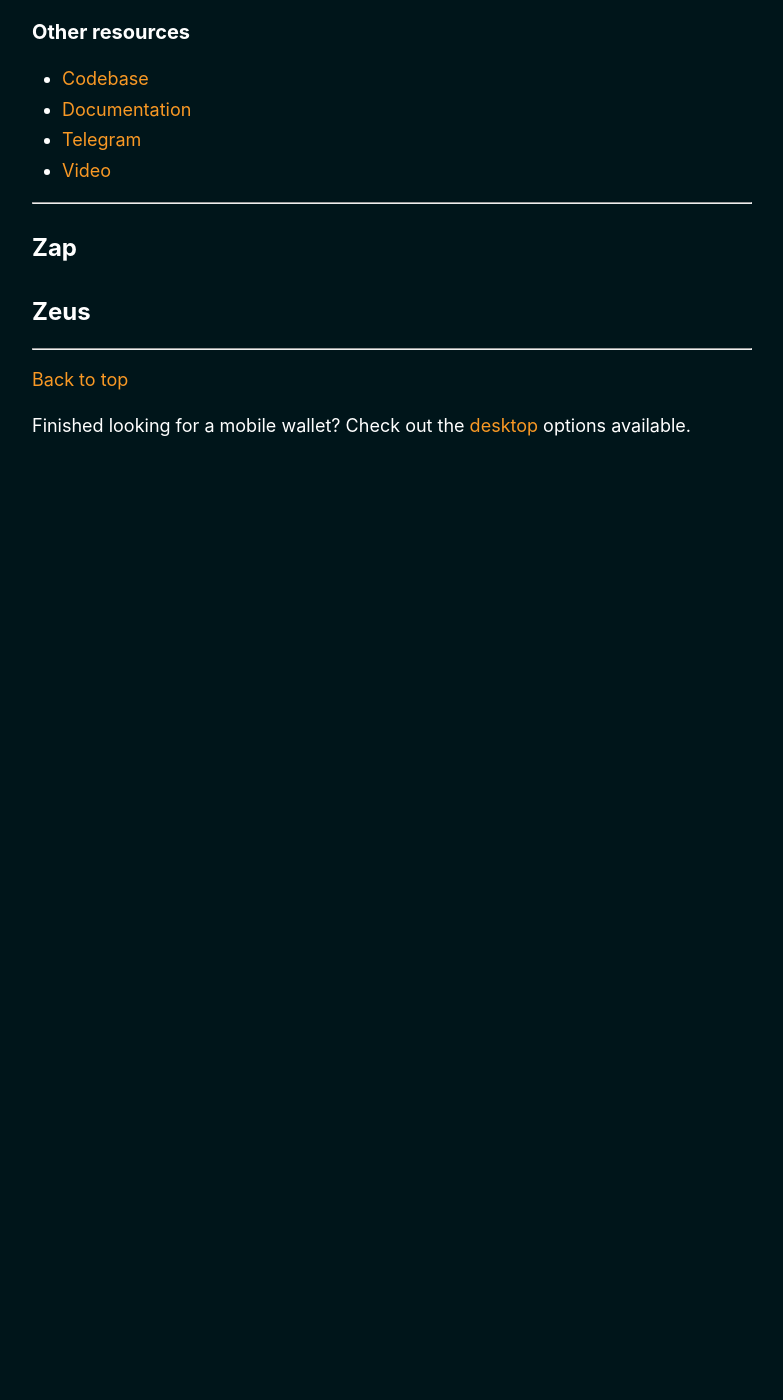
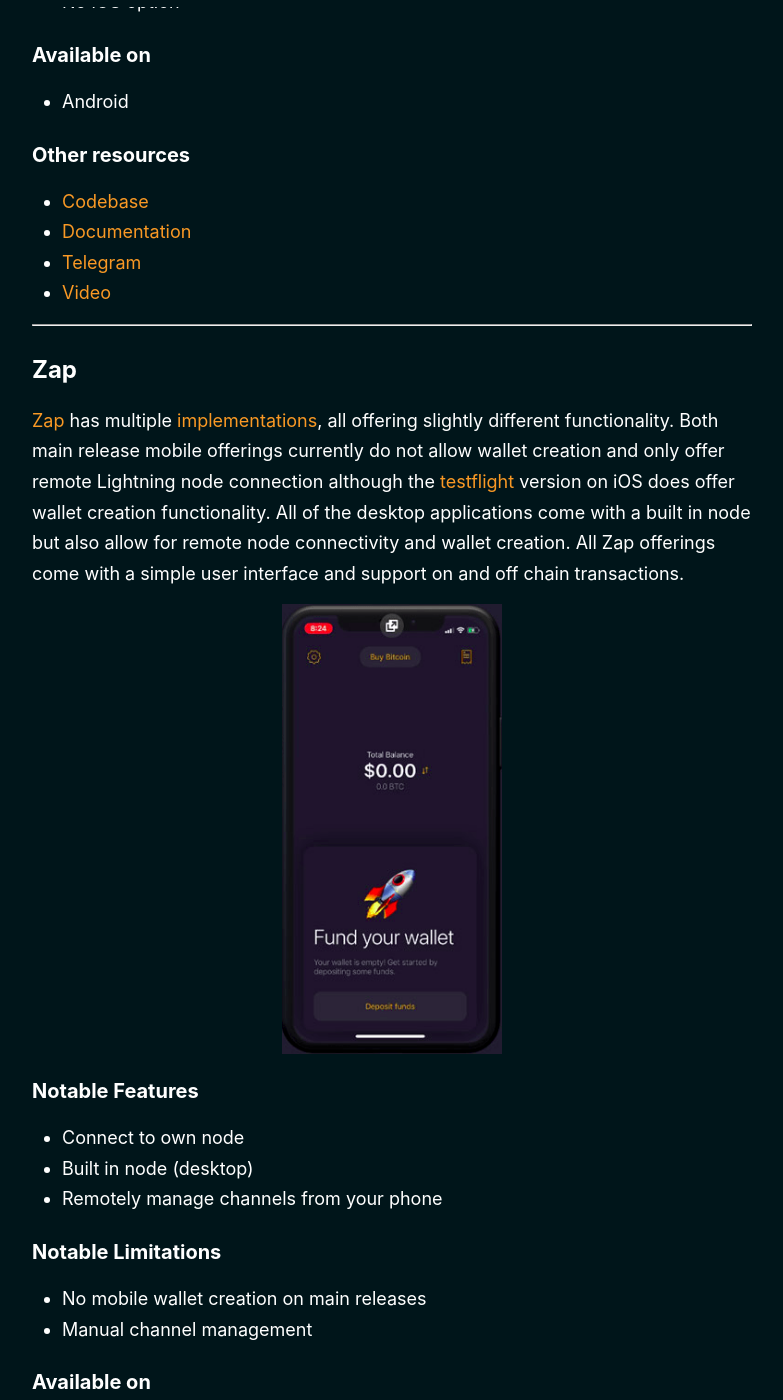
Before and after one commit to BitcoinQnA/bitcoin-wallet-guide, a Jekyll site: the page built from _pages/lightning.md, in a window 1280 px wide and 1400 px high, scrolled down 2813 px. Shown: the whole window, without its empty margins (248-1031 px from the left). Built offline with Jekyll 4.4.1, drawn with Linux system fonts in a browser that asks for light colours; before the commit the page ends 3443 px from its top, so only the background shows below that; some of the changed text lies outside the part shown.

Commit message:
Update lightning.md

```diff
--- a/_pages/lightning.md
+++ b/_pages/lightning.md
@@ -4,14 +4,14 @@ title: Lightning Wallets
 permalink: /lightning/
 ---
 
-INSERT INTRO HERE
+Lightning native wallets aren't that different from a 'normal' bitcoin wallet, in fact some of the options below offer both, but come with a particular focus on Lightning functionality of small/fast payments. Some achieve on-chain interaction via the use of [submarine swaps](https://bitcoinmagazine.com/articles/pay-bitcoin-mainnet-lightning-and-back-submarine-swaps-are-now-live), others allow users to connect to their own Bitcoin and/or Lightning node.
 
 ### Table of Contents
 
-2.  [Breez](#breez)
-4.  [Phoenix](#phoenix)
-5.  [Zap](#zap)
-5.  [Zeus](#zeus)
+1.  [Breez](#breez)
+2.  [Phoenix](#phoenix)
+3.  [Zap](#zap)
+4.  [Zeus](#zeus)
 
 ***
 
@@ -68,6 +68,29 @@ INSERT INTRO HERE
 
 ## Zap
 
+[Zap](https://zaphq.io/) has multiple [implementations](https://zaphq.io/download), all offering slightly different functionality. Both main release mobile offerings currently do not allow wallet creation and only offer remote Lightning node connection although the [testflight](https://testflight.apple.com/join/elC3EXAK) version on iOS does offer wallet creation functionality. All of the desktop applications come with a built in node but also allow for remote node connectivity and wallet creation. All Zap offerings come with a simple user interface and support on and off chain transactions.
+
+<img src="https://raw.githubusercontent.com/BitcoinQnA/bitcoin-wallet-guide/master/images/Zap.png" class=responsive width="220" height="450" maxheight="500">
+
+### Notable Features
+* Connect to own node
+* Built in node (desktop)
+* Remotely manage channels from your phone
+
+### Notable Limitations
+* No mobile wallet creation on main releases
+* Manual channel management
+
+### Available on
+* iOS + Android + Desktop
+
+### Other resources
+* [Codebase](https://github.com/LN-Zap)
+* [Documentation](https://docs.zaphq.io/)
+* [Slack](https://join.slack.com/t/zaphq/shared_invite/enQtMzgyNDA2NDI2Nzg0LWQ1OGMyMWI3YTdmYTQ0YTVmODg4ZmNkYjQ1MzUxNGExMGRmZWEyNTUyOGQzMzZkYTdhODE3NmQxZWZiOGFkYWI)
+
+***
+
 ## Zeus
 
 ***
```
